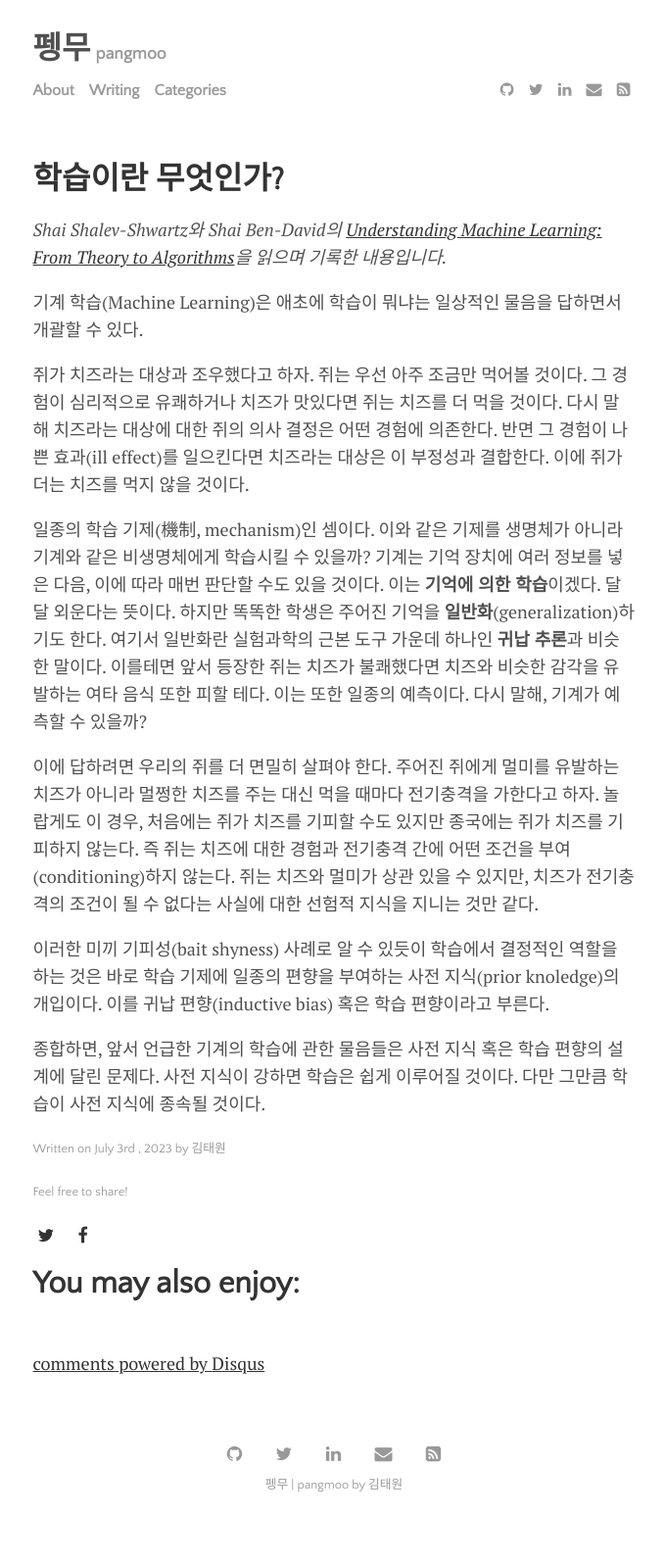
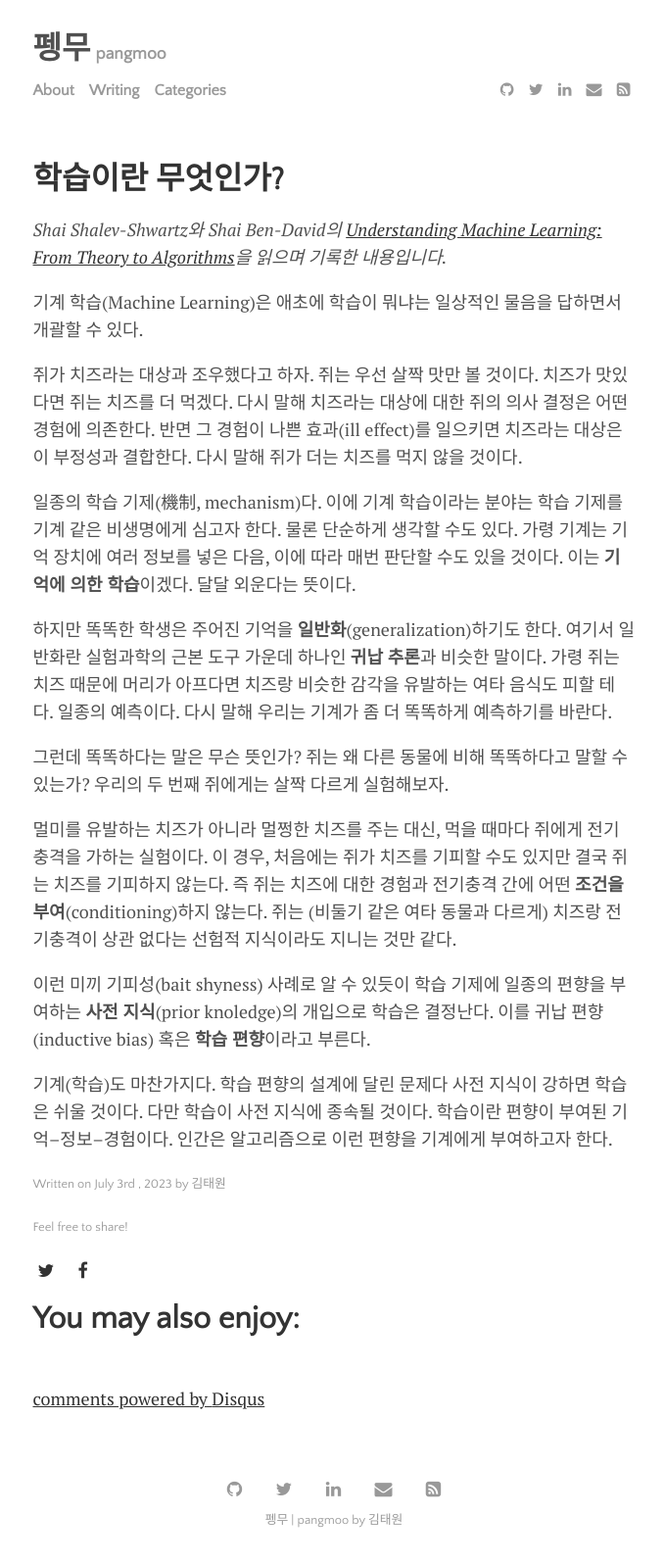
Before and after one commit to pangmoo-KTW/pangmoo-KTW, a Jekyll site: the page built from _posts/2023-07-03-uml0.md, in a window 1280 px wide. Shown: the whole page at 98% size, without its empty margins (299-977 px from the left). Built offline with Jekyll 4.4.1, drawn with Linux system fonts in a browser that asks for light colours; comment, search, counter and statistics services are not loaded; before the commit the page ends 1561 px from its top, so only the background shows below that.

Commit message:
20230703_2

```diff
--- a/_posts/2023-07-03-uml0.md
+++ b/_posts/2023-07-03-uml0.md
@@ -11,32 +11,40 @@ tags: [MachineLearning]
 기계 학습(Machine Learning)은 애초에 학습이 뭐냐는 일상적인 물음을 답하면서 개괄할 수 있다.
 
 쥐가 치즈라는 대상과 조우했다고 하자.
-쥐는 우선 아주 조금만 먹어볼 것이다.
-그 경험이 심리적으로 유쾌하거나 치즈가 맛있다면 쥐는 치즈를 더 먹을 것이다.
+쥐는 우선 살짝 맛만 볼 것이다.
+치즈가 맛있다면 쥐는 치즈를 더 먹겠다.
 다시 말해 치즈라는 대상에 대한 쥐의 의사 결정은 어떤 경험에 의존한다.
-반면 그 경험이 나쁜 효과(ill effect)를 일으킨다면 치즈라는 대상은 이 부정성과 결합한다.
-이에 쥐가 더는 치즈를 먹지 않을 것이다.
+반면 그 경험이 나쁜 효과(ill effect)를 일으키면 치즈라는 대상은 이 부정성과 결합한다.
+다시 말해 쥐가 더는 치즈를 먹지 않을 것이다.
 
-일종의 학습 기제(機制, mechanism)인 셈이다.
-이와 같은 기제를 생명체가 아니라 기계와 같은 비생명체에게 학습시킬 수 있을까?
-기계는 기억 장치에 여러 정보를 넣은 다음, 이에 따라 매번 판단할 수도 있을 것이다.
+일종의 학습 기제(機制, mechanism)다.
+이에 기계 학습이라는 분야는 학습 기제를 기계 같은 비생명에게 심고자 한다.
+물론 단순하게 생각할 수도 있다.
+가령 기계는 기억 장치에 여러 정보를 넣은 다음, 이에 따라 매번 판단할 수도 있을 것이다.
 이는 **기억에 의한 학습**이겠다.
 달달 외운다는 뜻이다.
+
 하지만 똑똑한 학생은 주어진 기억을 **일반화**(generalization)하기도 한다.
 여기서 일반화란 실험과학의 근본 도구 가운데 하나인 **귀납 추론**과 비슷한 말이다.
-이를테면 앞서 등장한 쥐는 치즈가 불쾌했다면 치즈와 비슷한 감각을 유발하는 여타 음식 또한 피할 테다.
-이는 또한 일종의 예측이다.
-다시 말해, 기계가 예측할 수 있을까?
+가령 쥐는 치즈 때문에 머리가 아프다면 치즈랑 비슷한 감각을 유발하는 여타 음식도 피할 테다.
+일종의 예측이다.
+다시 말해 우리는 기계가 좀 더 똑똑하게 예측하기를 바란다.
 
-이에 답하려면 우리의 쥐를 더 면밀히 살펴야 한다.
-주어진 쥐에게 멀미를 유발하는 치즈가 아니라 멀쩡한 치즈를 주는 대신 먹을 때마다 전기충격을 가한다고 하자.
-놀랍게도 이 경우,  처음에는 쥐가 치즈를 기피할 수도 있지만 종국에는 쥐가 치즈를 기피하지 않는다.
-즉 쥐는 치즈에 대한 경험과 전기충격 간에 어떤 조건을 부여(conditioning)하지 않는다.
-쥐는 치즈와 멀미가 상관 있을 수 있지만, 치즈가 전기충격의 조건이 될 수 없다는 사실에 대한 선험적 지식을 지니는 것만 같다.
+그런데 똑똑하다는 말은 무슨 뜻인가?
+쥐는 왜 다른 동물에 비해 똑똑하다고 말할 수 있는가?
+우리의 두 번째 쥐에게는 살짝 다르게 실험해보자.
 
-이러한 미끼 기피성(bait shyness) 사례로 알 수 있듯이 학습에서 결정적인 역할을 하는 것은 바로 학습 기제에 일종의 편향을 부여하는 사전 지식(prior knoledge)의 개입이다.
-이를 귀납 편향(inductive bias) 혹은 학습 편향이라고 부른다.
+멀미를 유발하는 치즈가 아니라 멀쩡한 치즈를 주는 대신, 먹을 때마다 쥐에게 전기충격을 가하는 실험이다.
+이 경우, 처음에는 쥐가 치즈를 기피할 수도 있지만 결국 쥐는 치즈를 기피하지 않는다.
+즉 쥐는 치즈에 대한 경험과 전기충격 간에 어떤 **조건을 부여**(conditioning)하지 않는다.
+쥐는 (비둘기 같은 여타 동물과 다르게) 치즈랑 전기충격이 상관 없다는 선험적 지식이라도 지니는 것만 같다.
 
-종합하면, 앞서 언급한 기계의 학습에 관한 물음들은 사전 지식 혹은 학습 편향의 설계에 달린 문제다.
-사전 지식이 강하면 학습은 쉽게 이루어질 것이다.
-다만 그만큼 학습이 사전 지식에 종속될 것이다.
+이런 미끼 기피성(bait shyness) 사례로 알 수 있듯이 학습 기제에 일종의 편향을 부여하는 **사전 지식**(prior knoledge)의 개입으로 학습은 결정난다.
+이를 귀납 편향(inductive bias) 혹은 **학습 편향**이라고 부른다.
+
+기계(학습)도 마찬가지다.
+학습 편향의 설계에 달린 문제다
+사전 지식이 강하면 학습은 쉬울 것이다.
+다만 학습이 사전 지식에 종속될 것이다.
+학습이란 편향이 부여된 기억--정보--경험이다.
+인간은 알고리즘으로 이런 편향을 기계에게 부여하고자 한다.
```
